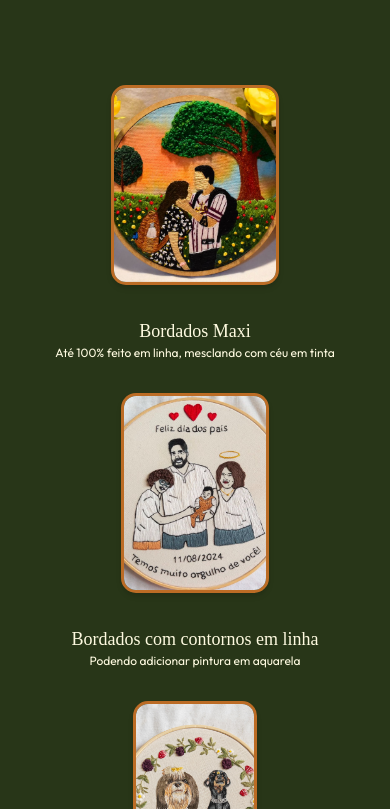
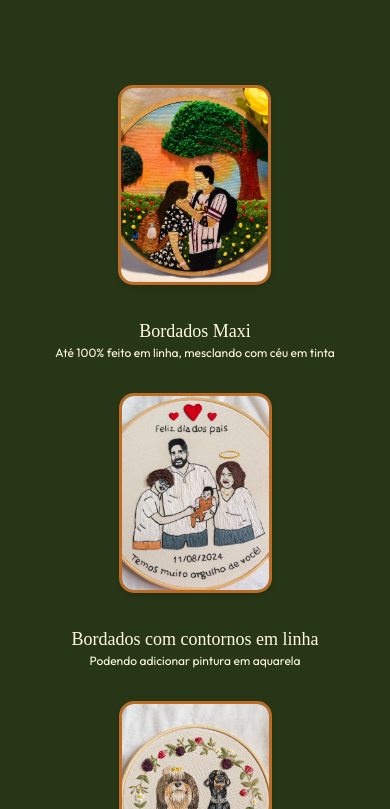
Before and after one commit to victor-feitosaa/kambordados, a React (Vite) app: page / in a window 390 px wide. Shown: the part 875-1684 px from the top of the page. Built offline with nearby package versions, Linux system fonts and the light colour scheme; a web font is replaced by a local one; what tailwindcss-animated would draw is missing.

Commit message:
Mudanca nos cards

```diff
--- a/src/Componentes/Card/index.jsx
+++ b/src/Componentes/Card/index.jsx
@@ -31,11 +31,11 @@ export default function Card({ images, altText, title, description }) {
       onMouseLeave={() => setIsHovered(false)}
     >
       {/* Imagem com transição */}
-      <div className="relative w-full flex justify-center px-[20%] lg:px-0 lg:border-[6px]  border-[#bc6c25] hover:border-[#efe7e1] rounded-[20px] z-16" >
+      <div className="relative w-full flex justify-center px-0 lg:border-[6px]  border-[#bc6c25] hover:border-[#efe7e1] rounded-[20px] z-16" >
         <img
           src={currentImage}
           alt={altText}
-          className={`w-full h-[200px] lg:h-[356px] object-cover cursor-pointer border-[3px] border-[#bc6c25] lg:border-none shadow-md rounded-[15px]  transition-opacity duration-300 ${fade ? "opacity-0" : "opacity-100"}`}
+          className={`w-[153px] lg:w-full h-[200px] lg:h-[356px] object-cover cursor-pointer border-[3px] border-[#bc6c25] lg:border-none shadow-md rounded-[15px]  transition-opacity duration-300 ${fade ? "opacity-0" : "opacity-100"}`}
         />
       </div>
 
```
